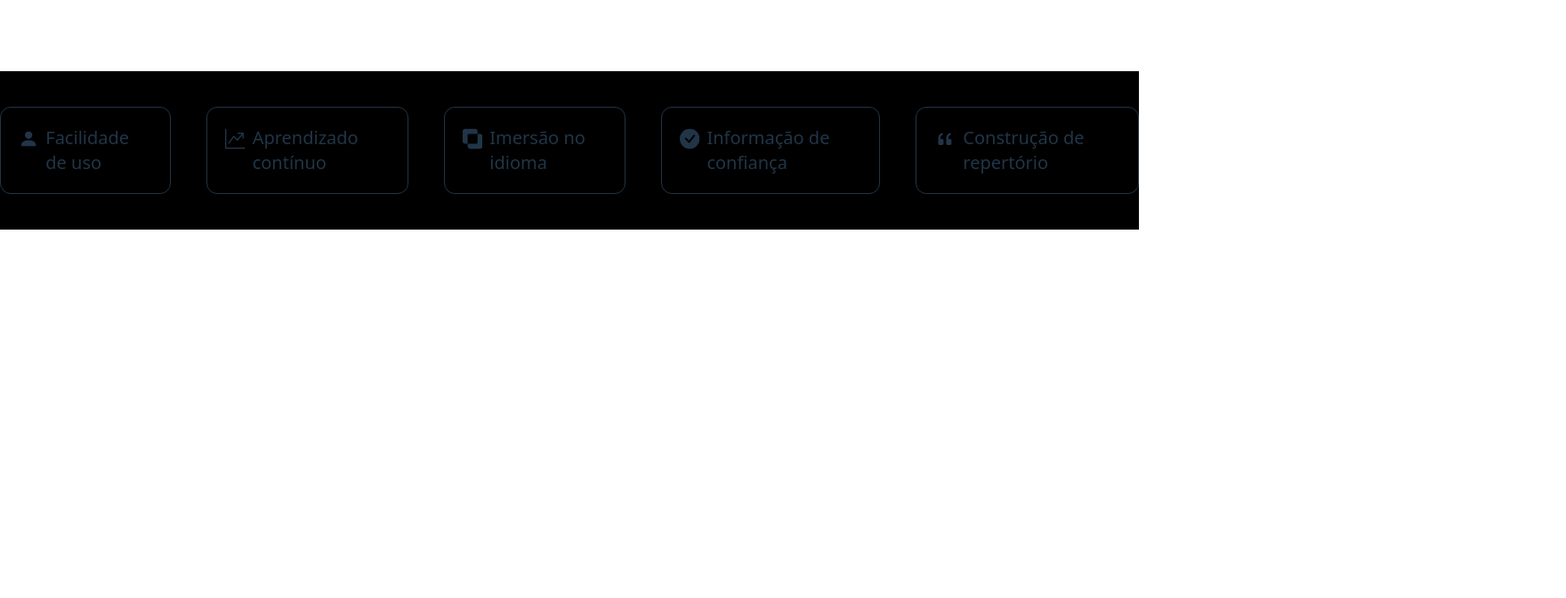
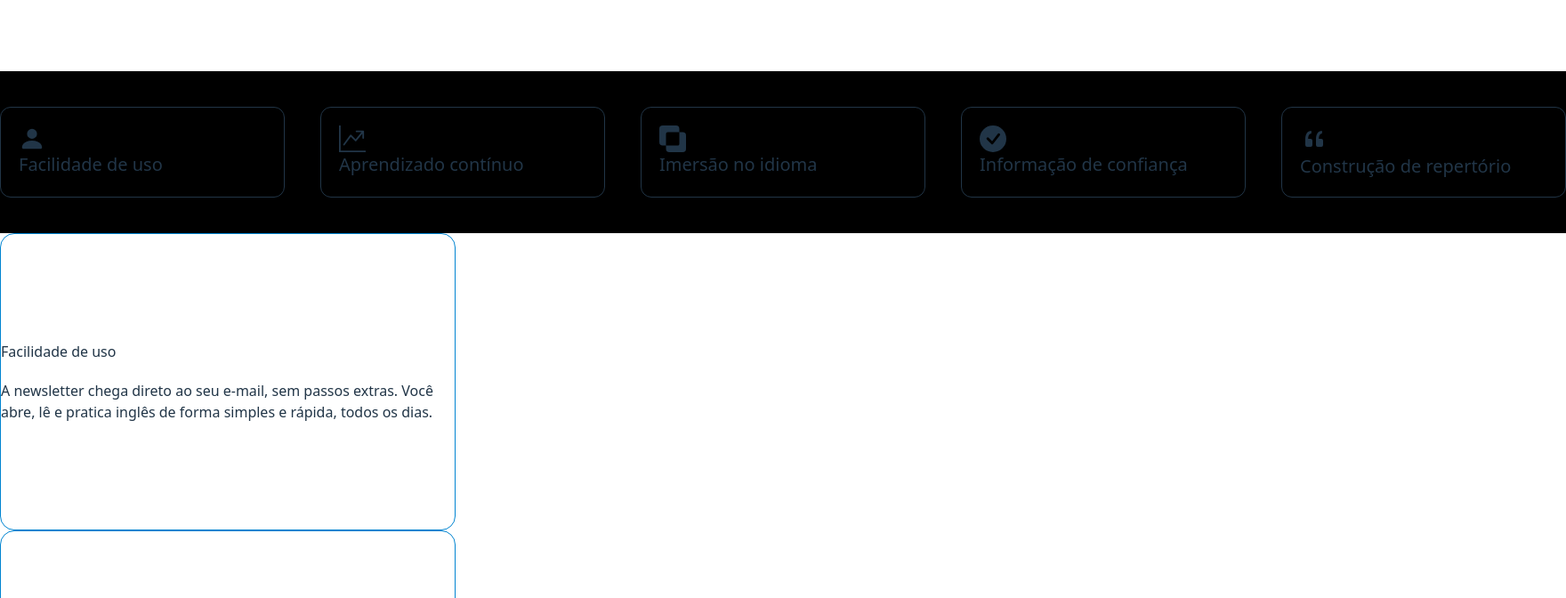
Before and after one commit to DerickRiso/webpage-newsletter, a React (Vite) app: page / in a window 1280 px wide. Shown: the part 640-1312 px from the top of the page at 89% size, 1760 px wide, since content can reach past the window. Before the commit the page ends 898 px from the top, so only its background shows below. Built offline with nearby package versions, Linux system fonts and the light colour scheme.

Commit message:
feat: componentes de seção criados

```diff
--- a/components/icon-list/index.tsx
+++ b/components/icon-list/index.tsx
@@ -2,34 +2,44 @@ export function IconList() {
     return (
         <ul className='flex gap-10 pt-10 pb-10'>
             <li className="list-item">
+                <a href="#use">
                     <svg xmlns="http://www.w3.org/2000/svg" width="30" height="30" fill="currentColor" className="bi bi-person-fill" viewBox="0 0 16 16">
                         <path d="M3 14s-1 0-1-1 1-4 6-4 6 3 6 4-1 1-1 1zm5-6a3 3 0 1 0 0-6 3 3 0 0 0 0 6" />
                     </svg>
                     Facilidade de uso
+                </a>
             </li>
             <li className="list-item">
+                <a href="#aprendizado">
                     <svg xmlns="http://www.w3.org/2000/svg" width="30" height="30" fill="currentColor" className="bi bi-graph-up-arrow" viewBox="0 0 16 16">
                         <path fill-rule="evenodd" d="M0 0h1v15h15v1H0zm10 3.5a.5.5 0 0 1 .5-.5h4a.5.5 0 0 1 .5.5v4a.5.5 0 0 1-1 0V4.9l-3.613 4.417a.5.5 0 0 1-.74.037L7.06 6.767l-3.656 5.027a.5.5 0 0 1-.808-.588l4-5.5a.5.5 0 0 1 .758-.06l2.609 2.61L13.445 4H10.5a.5.5 0 0 1-.5-.5" />
                     </svg>
                     Aprendizado contínuo
+                </a>
             </li>
             <li className="list-item">
+                <a href="#imersao">
                     <svg xmlns="http://www.w3.org/2000/svg" width="30" height="30" fill="currentColor" className="bi bi-exclude" viewBox="0 0 16 16">
                         <path d="M0 2a2 2 0 0 1 2-2h8a2 2 0 0 1 2 2v2h2a2 2 0 0 1 2 2v8a2 2 0 0 1-2 2H6a2 2 0 0 1-2-2v-2H2a2 2 0 0 1-2-2zm12 2H5a1 1 0 0 0-1 1v7h7a1 1 0 0 0 1-1z" />
                     </svg>
                     Imersão no idioma
+                </a>
             </li>
             <li className="list-item">
+                <a href="confianca">
                     <svg xmlns="http://www.w3.org/2000/svg" width="30" height="30" fill="currentColor" className="bi bi-check-circle-fill" viewBox="0 0 16 16">
                         <path d="M16 8A8 8 0 1 1 0 8a8 8 0 0 1 16 0m-3.97-3.03a.75.75 0 0 0-1.08.022L7.477 9.417 5.384 7.323a.75.75 0 0 0-1.06 1.06L6.97 11.03a.75.75 0 0 0 1.079-.02l3.992-4.99a.75.75 0 0 0-.01-1.05z" />
                     </svg>
                     Informação de confiança
+                </a>
             </li>
             <li className="list-item">
+                <a href="repertorio">
                     <svg xmlns="http://www.w3.org/2000/svg" width="32" height="32" fill="currentColor" className="bi bi-quote" viewBox="0 0 16 16">
                         <path d="M12 12a1 1 0 0 0 1-1V8.558a1 1 0 0 0-1-1h-1.388q0-.527.062-1.054.093-.558.31-.992t.559-.683q.34-.279.868-.279V3q-.868 0-1.52.372a3.3 3.3 0 0 0-1.085.992 4.9 4.9 0 0 0-.62 1.458A7.7 7.7 0 0 0 9 7.558V11a1 1 0 0 0 1 1zm-6 0a1 1 0 0 0 1-1V8.558a1 1 0 0 0-1-1H4.612q0-.527.062-1.054.094-.558.31-.992.217-.434.559-.683.34-.279.868-.279V3q-.868 0-1.52.372a3.3 3.3 0 0 0-1.085.992 4.9 4.9 0 0 0-.62 1.458A7.7 7.7 0 0 0 3 7.558V11a1 1 0 0 0 1 1z" />
                     </svg>
                     Construção de repertório
+                </a>
             </li>
         </ul>
     )
--- /dev/null
+++ b/components/section-topics/index.tsx
@@ -0,0 +1,50 @@
+import { Topic } from "../topic";
+
+export function SectionTopics() {
+    const topics = [
+        {
+            id: "use",
+            title: "Facilidade de uso",
+            description:
+                "A newsletter chega direto ao seu e-mail, sem passos extras. Você abre, lê e pratica inglês de forma simples e rápida, todos os dias.",
+        },
+        {
+            id: "aprendizado",
+            title: "Aprendizado contínuo",
+            description:
+                "O contato diário com inglês mantém o cérebro ativo. Pequenas doses de leitura constantes criam progresso real sem esforço pesado.",
+        },
+        {
+            id: "imersao",
+            title: "Imersão no idioma",
+            description:
+                "Ler notícias em inglês coloca você em contato com vocabulário real usado no dia a dia. É uma imersão prática, rápida e natural.",
+        },
+        {
+            id: "confianca",
+            title: "Informação de confiança",
+            description:
+                "As notícias vêm do The New York Times, uma das fontes mais respeitadas do mundo. Você pratica inglês lendo conteúdo confiável e atualizado.",
+        },
+        {
+            id: "repertorio",
+            title: "Construção de repertório",
+            description:
+                "Com diferentes temas e estilos de texto, você amplia seu vocabulário e seu conhecimento geral ao mesmo tempo, criando repertório para conversas, estudos e trabalho.",
+        },
+    ];
+
+    // Organizar rotas
+    return (
+        <section className="w-screen">
+            {topics.map((t) => (
+                <Topic
+                    key={t.id}
+                    id={t.id}
+                    title={t.title}
+                    description={t.description}
+                />
+            ))}
+        </section>
+    )
+}
--- a/components/topic/index.tsx
+++ b/components/topic/index.tsx
@@ -1,9 +1,15 @@
-export function Topic() {
+type TopicProps = {
+    id: string;
+    title: string,
+    description: string
+}
+
+export function Topic(props: TopicProps) {
 
     return (
-        <div>
-            <h2></h2>
-            <p></p>
+        <div id={props.id} className="flex flex-col gap-5 border border-sky-600 pb-30 pt-30  w-[40%] rounded-2xl">
+            <h2>{props.title}</h2>
+            <p>{props.description}</p>
         </div>
     )
 }
--- a/src/App.tsx
+++ b/src/App.tsx
@@ -1,6 +1,6 @@
 import './App.css';
 import { IconList } from "../components/icon-list"
-import { Topic } from "../components/topic"
+import { SectionTopics } from "../components/section-topics"
 
 function App() {
 
@@ -30,7 +30,8 @@ function App() {
         <section className='flex justify-center z-1 bg-black'>
           <IconList />
         </section>
-        <Topic />
+
+        <SectionTopics />
       </main>
       <footer>
 
--- a/src/index.css
+++ b/src/index.css
@@ -13,10 +13,11 @@
   text-rendering: optimizeLegibility;
   -webkit-font-smoothing: antialiased;
   -moz-osx-font-smoothing: grayscale;
+  overflow-x: hidden;
 }
 
 .list-item {
-  @apply flex text-xl gap-2 duration-75 ease-in hover:scale-105 border p-5 rounded-xl hover:bg-sky-500 hover:text-black;
+  @apply flex text-xl gap-4 duration-75 ease-in hover:scale-105 border p-5 w-xs rounded-xl hover:bg-sky-500 hover:text-black;
 }
 
 body {
```
Lines whose indentation alone changed are shown as unchanged.
